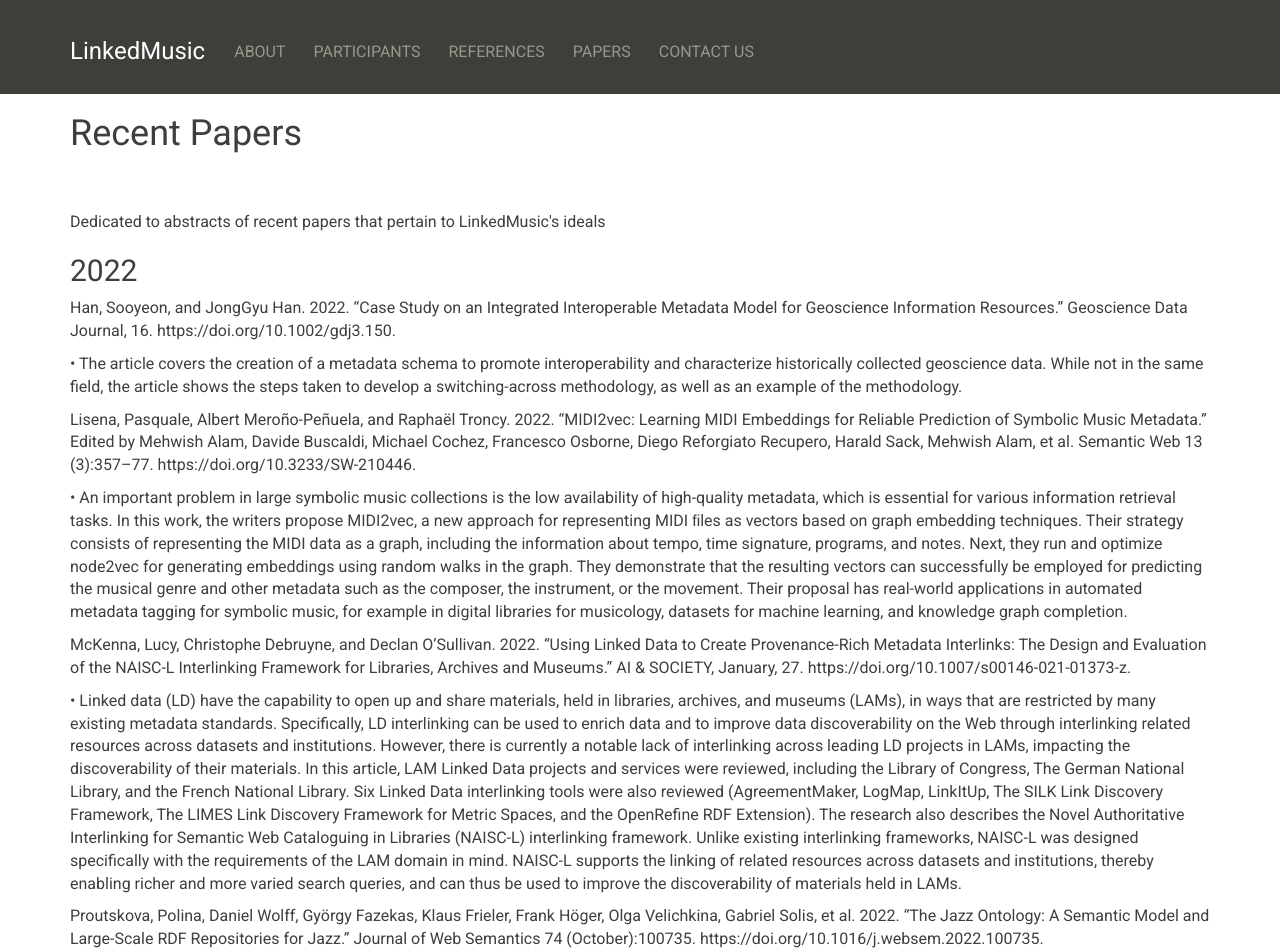
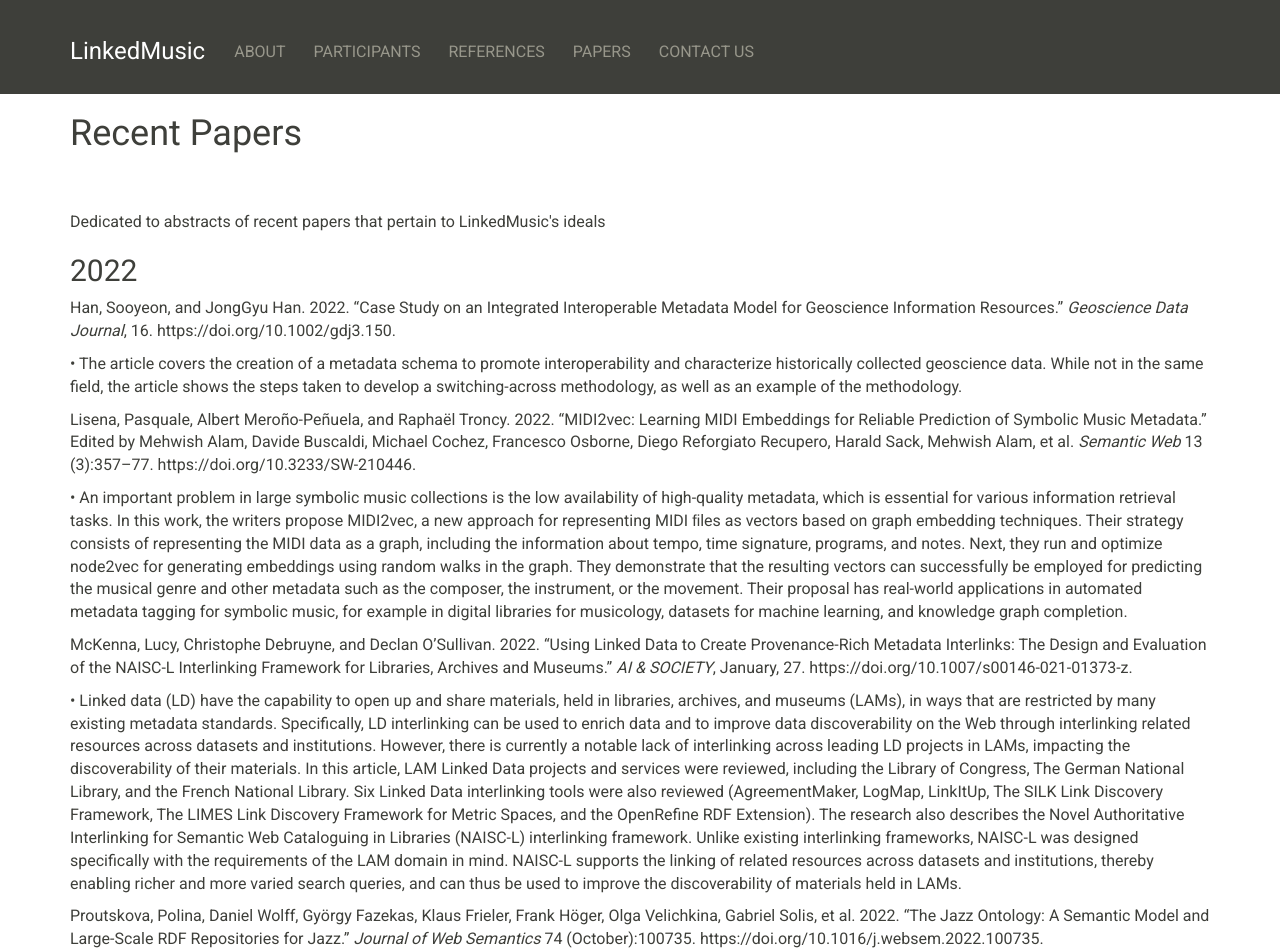
Before and after one commit to DDMAL/linkedmusic-website, a Jekyll site: the page built from papers.md, in a window 1280 px wide and 1400 px high. Shown: the top 952 px of the window. Built offline with Jekyll 4.4.1, drawn with Linux system fonts in a browser that asks for light colours; nearby versions of some CDN libraries; some of the changed text lies outside the part shown.

Commit message:
Update papers.md

```diff
--- a/papers.md
+++ b/papers.md
@@ -9,26 +9,26 @@ image_class: headerimage
 
 <h2 id="2022">2022</h2>
 
-<p>Han, Sooyeon, and JongGyu Han. 2022. “Case Study on an Integrated Interoperable Metadata Model for Geoscience Information Resources.” Geoscience Data Journal, 16. https://doi.org/10.1002/gdj3.150.</p>
+<p>Han, Sooyeon, and JongGyu Han. 2022. “Case Study on an Integrated Interoperable Metadata Model for Geoscience Information Resources.” <em>Geoscience Data Journal</em>, 16. https://doi.org/10.1002/gdj3.150.</p>
 
 <p>&#8226; The article covers the creation of a metadata schema to promote interoperability and characterize historically collected geoscience data. While not in the same field, the article shows the steps taken to develop a switching-across methodology, as well as an example of the methodology. </p>
 
-<p>Lisena, Pasquale, Albert Meroño-Peñuela, and Raphaël Troncy. 2022. “MIDI2vec: Learning MIDI Embeddings for Reliable Prediction of Symbolic Music Metadata.” Edited by Mehwish Alam, Davide Buscaldi, Michael Cochez, Francesco Osborne, Diego Reforgiato Recupero, Harald Sack, Mehwish Alam, et al. Semantic Web 13 (3):357–77. https://doi.org/10.3233/SW-210446.</p>
+<p>Lisena, Pasquale, Albert Meroño-Peñuela, and Raphaël Troncy. 2022. “MIDI2vec: Learning MIDI Embeddings for Reliable Prediction of Symbolic Music Metadata.” Edited by Mehwish Alam, Davide Buscaldi, Michael Cochez, Francesco Osborne, Diego Reforgiato Recupero, Harald Sack, Mehwish Alam, et al. <em>Semantic Web</em> 13 (3):357–77. https://doi.org/10.3233/SW-210446.</p>
 
 <p>&#8226; An important problem in large symbolic music collections is the low availability of high-quality metadata, which is essential for various information retrieval tasks. In this work, the writers propose MIDI2vec, a new approach for representing MIDI ﬁles as vectors based on graph embedding techniques. Their strategy consists of representing the MIDI data as a graph, including the information about tempo, time signature, programs, and notes. Next, they run and optimize node2vec for generating embeddings using random walks in the graph. They demonstrate that the resulting vectors can successfully be employed for predicting the musical genre and other metadata such as the composer, the instrument, or the movement. Their proposal has real-world applications in automated metadata tagging for symbolic music, for example in digital libraries for musicology, datasets for machine learning, and knowledge graph completion.</p>
 
 
-<p>McKenna, Lucy, Christophe Debruyne, and Declan O’Sullivan. 2022. “Using Linked Data to Create Provenance-Rich Metadata Interlinks: The Design and Evaluation of the NAISC-L Interlinking Framework for Libraries, Archives and Museums.” AI & SOCIETY, January, 27. https://doi.org/10.1007/s00146-021-01373-z.</p>
+<p>McKenna, Lucy, Christophe Debruyne, and Declan O’Sullivan. 2022. “Using Linked Data to Create Provenance-Rich Metadata Interlinks: The Design and Evaluation of the NAISC-L Interlinking Framework for Libraries, Archives and Museums.” <em>AI & SOCIETY</em>, January, 27. https://doi.org/10.1007/s00146-021-01373-z.</p>
 
 <p>&#8226; Linked data (LD) have the capability to open up and share materials, held in libraries, archives, and museums (LAMs), in ways that are restricted by many existing metadata standards. Specifically, LD interlinking can be used to enrich data and to improve data discoverability on the Web through interlinking related resources across datasets and institutions. However, there is currently a notable lack of interlinking across leading LD projects in LAMs, impacting the discoverability of their materials. In this article, LAM Linked Data projects and services were reviewed, including the Library of Congress, The German National Library, and the French National Library. Six Linked Data interlinking tools were also reviewed (AgreementMaker, LogMap, LinkItUp, The SILK Link Discovery Framework, The LIMES Link Discovery Framework for Metric Spaces, and the OpenRefine RDF Extension). The research also describes the Novel Authoritative Interlinking for Semantic Web Cataloguing in Libraries (NAISC-L) interlinking framework. Unlike existing interlinking frameworks, NAISC-L was designed specifically with the requirements of the LAM domain in mind. NAISC-L supports the linking of related resources across datasets and institutions, thereby enabling richer and more varied search queries, and can thus be used to improve the discoverability of materials held in LAMs.</p>
 
-<p>Proutskova, Polina, Daniel Wolff, György Fazekas, Klaus Frieler, Frank Höger, Olga Velichkina, Gabriel Solis, et al. 2022. “The Jazz Ontology: A Semantic Model and Large-Scale RDF Repositories for Jazz.” Journal of Web Semantics 74 (October):100735. https://doi.org/10.1016/j.websem.2022.100735.</p>
+<p>Proutskova, Polina, Daniel Wolff, György Fazekas, Klaus Frieler, Frank Höger, Olga Velichkina, Gabriel Solis, et al. 2022. “The Jazz Ontology: A Semantic Model and Large-Scale RDF Repositories for Jazz.” <em>Journal of Web Semantics</em> 74 (October):100735. https://doi.org/10.1016/j.websem.2022.100735.</p>
 
 <p>&#8226;
 The Jazz Ontology is a semantic model that addresses the challenges the domain of jazz poses due to musical content and performance specificities. The model builds strongly on the Music Ontology and utilizes datasets such as MusicBrainz, the Weimar Jazz Database, and LinkedJazz to build out the Ontology further. Some elements were modified, such as creating a shortcut between the Music Ontology Performance and Signal classes, and bypassing the abstract Sound concept and Recording event. For bands, the model utilizes a relationship to connect the band to its leader and relates Performers to a single Performance to allow for musicians to change on tracks. The ontology has been assessed by examining how well it supports describing and merging existing datasets and whether it facilitates novel discoveries in a music browsing application. The utility of the ontology is also demonstrated in a novel framework for managing jazz-related music information. This involves the population of the Jazz Ontology with the metadata from large-scale audio and bibliographic corpora (the Jazz Encyclopedia and the Jazz Discography). The resulting RDF datasets were merged and linked to existing Linked Open Data resources. These datasets are publicly available and are driving an online application used by jazz researchers and music lovers for the systematic study of jazz.</p>
 
 
-<p>Putnam, Nathan. 2022. “VIAF and the Linked Data Ecosystem.” Jlist.It 13 (1). EUM-Edizioni Università di Macerata:196–202. https://doi.org/10.4403/jlis.it-12749.</p>
+<p>Putnam, Nathan. 2022. “VIAF and the Linked Data Ecosystem.” <em>Jlist.It</em> 13 (1). EUM-Edizioni Università di Macerata:196–202. https://doi.org/10.4403/jlis.it-12749.</p>
 
 <p>&#8226; This article reviews the founding, current state, and potential future of VIAF®, the Virtual International Authority File. VIAF consists of an aggregation of bibliographic and authority data from over 50 national agencies and infrastructures, systems that follow different cataloging practices, and contain hundreds of languages. After a short history of the project, the results of surveys for implementers of linked data projects on the use of VIAF data provide suggestions for future use and sustainability.</p>
 
```
